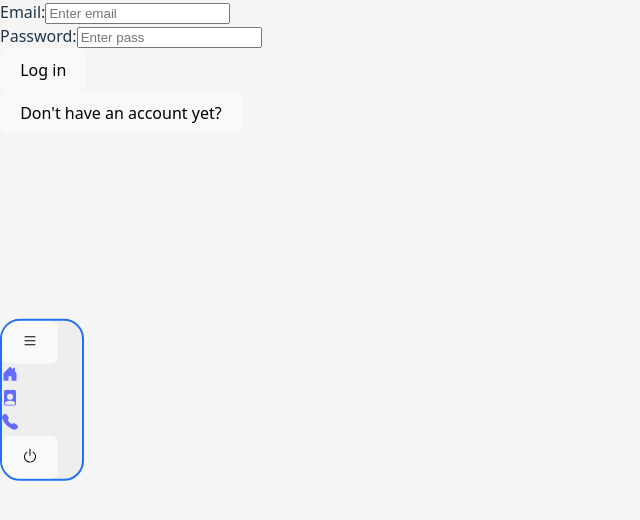
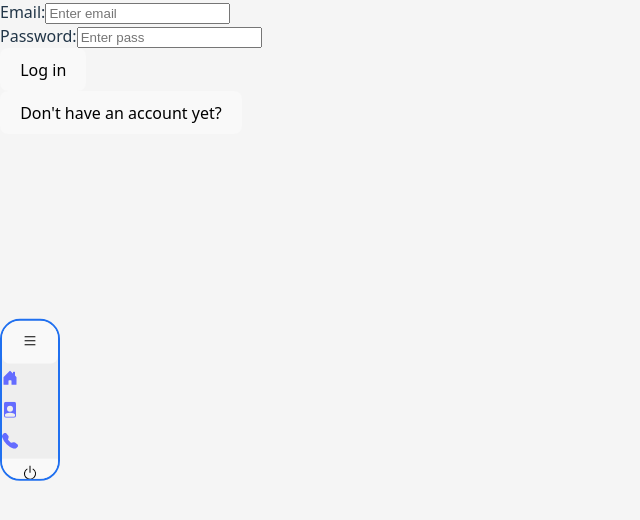
Before and after one commit to iesvda-lucrod/PFC, a React (Vite) app in the folder frontend/Syncro/: page /auth in a window 1280 px wide. Shown: the top 520 px of the page, without its empty margins (0-640 px from the left). Built offline with nearby package versions, Linux system fonts and the light colour scheme; no server answers; sample sign-in values are in the browser's storage.

Commit message:
Nav menu styling

```diff
--- a/frontend/Syncro/src/views/components/Navigation/Navigation.css
+++ b/frontend/Syncro/src/views/components/Navigation/Navigation.css
@@ -12,13 +12,9 @@
     display: flex;
 
     background-color: var(--backgroundColor1);
+    z-index: 10;
 }
 .hidden {visibility: hidden; opacity: 0;}
-
-.MenuControl {
-    width: 80px;
-}
-
 
 .MenuOpen {
     width: 120px;
@@ -27,15 +23,21 @@
     width: 0px;
 }
 
+
+
+.MenuControl {
+    min-width: 50px;
+}
+.MenuText {
+    overflow: hidden;
+    transition: all 0.5s ease;
+}
+
 .MenuRow {
     width: 100%;
+    height: 20%;
     overflow: hidden;
     display: flex;
 
     align-items: center;
 }
-
-.MenuText {
-    overflow: hidden;
-    transition: all 0.5s ease;
-}
--- a/frontend/Syncro/src/views/components/Navigation/Navigation.jsx
+++ b/frontend/Syncro/src/views/components/Navigation/Navigation.jsx
@@ -27,7 +27,7 @@ export default function Navigation() {
     return (
         <div className= {"Navigation "+(!userInfo ? 'hidden':'')}>
             <div className="MenuControl">
-                <div className="MenuOppener">
+                <div className="MenuToggler">
                     <button onClick={triggerMenu}><Icon_menu/></button>
                 </div>
 
```
